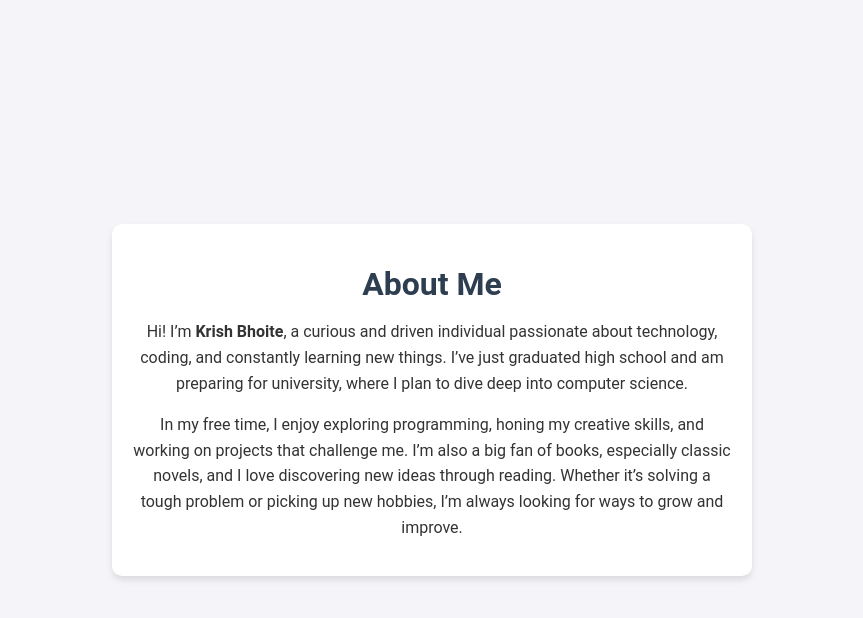
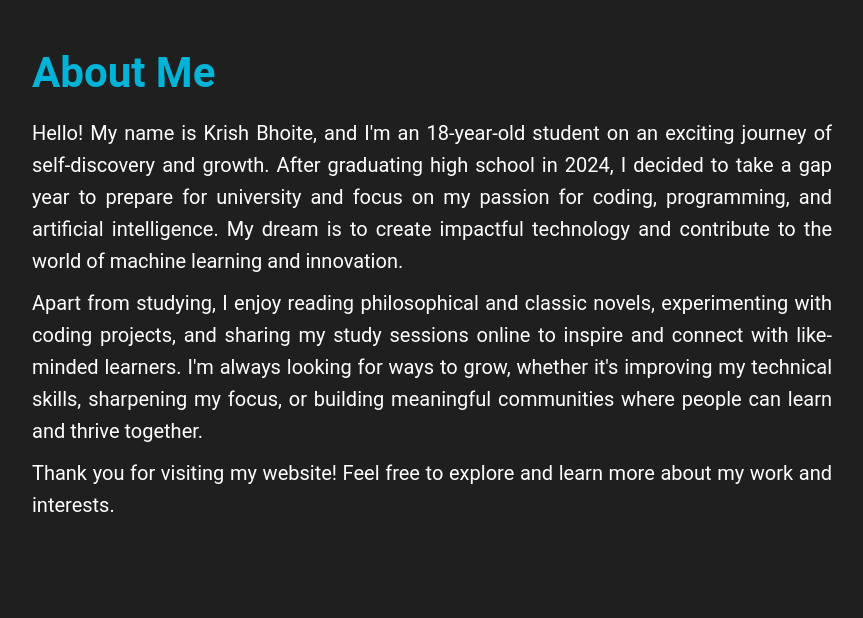
Before and after one commit to Krish121234/Profile, a plain HTML site: page about.html in a window 1280 px wide. Shown: the whole page, without its empty margins (208-1071 px from the left). Drawn offline with Linux system fonts and the light colour scheme.

Commit message:
about me v1

```diff
--- a/about.html
+++ b/about.html
@@ -1,47 +1,79 @@
 <!DOCTYPE html>
 <html lang="en">
 <head>
+    <meta charset="UTF-8">
     <meta name="viewport" content="width=device-width, initial-scale=1.0">
     <title>About Me</title>
     <style>
-        body {
-            font-family: 'Roboto', sans-serif;
+        /* General Styles */
+        html, body {
             margin: 0;
             padding: 0;
-            background-color: #f4f4f9;
-            color: #333;
+            height: 100%;
+            overflow: auto; /* Allow scrolling */
+            font-family: 'Roboto', sans-serif;
+            box-sizing: border-box;
+        }
+
+        body {
+            background-color: #1f1f1f; /* Dark grey background */
+            color: #ffffff; /* White text */
+            padding: 20px;
             display: flex;
-            justify-content: center;
+            flex-direction: column;
             align-items: center;
-            min-height: 100vh;
+            justify-content: flex-start; /* Content starts from the top */
         }
-        .container {
-            max-width: 600px;
-            text-align: center;
-            padding: 20px;
-            background: #ffffff;
-            box-shadow: 0 4px 6px rgba(0, 0, 0, 0.1);
-            border-radius: 10px;
+
+        h1 {
+            font-size: 36px;
+            font-weight: bold;
+            margin-bottom: 20px;
+            color: #00b4d8; /* A pleasant cyan for the title */
         }
-        h1 {
-            font-size: 2rem;
-            color: #2c3e50;
-            margin-bottom: 10px;
+
+        p {
+            font-size: 18px;
+            line-height: 1.6;
+            margin: 10px 0;
+            text-align: justify; /* Easier to read */
         }
-        p {
-            font-size: 1rem;
-            line-height: 1.6;
+
+        /* Container for content */
+        .content {
+            max-width: 800px; /* Limit width for readability */
+            width: 90%;
+        }
+
+        /* Media query for larger screens */
+        @media (min-width: 768px) {
+            h1 {
+                font-size: 42px;
+            }
+
+            p {
+                font-size: 20px;
+            }
         }
     </style>
 </head>
 <body>
-    <div class="container">
+    <div class="content">
         <h1>About Me</h1>
         <p>
-            Hi! I’m <strong>Krish Bhoite</strong>, a curious and driven individual passionate about technology, coding, and constantly learning new things. I’ve just graduated high school and am preparing for university, where I plan to dive deep into computer science.
+            Hello! My name is Krish Bhoite, and I'm an 18-year-old student on an exciting journey of self-discovery and growth.
+            After graduating high school in 2024, I decided to take a gap year to prepare for university and focus on my passion
+            for coding, programming, and artificial intelligence. My dream is to create impactful technology and contribute to
+            the world of machine learning and innovation.
         </p>
         <p>
-            In my free time, I enjoy exploring programming, honing my creative skills, and working on projects that challenge me. I’m also a big fan of books, especially classic novels, and I love discovering new ideas through reading. Whether it’s solving a tough problem or picking up new hobbies, I’m always looking for ways to grow and improve.
+            Apart from studying, I enjoy reading philosophical and classic novels, experimenting with coding projects, and sharing
+            my study sessions online to inspire and connect with like-minded learners. I'm always looking for ways to grow, whether
+            it's improving my technical skills, sharpening my focus, or building meaningful communities where people can learn and
+            thrive together.
+        </p>
+        <p>
+            Thank you for visiting my website! Feel free to explore and learn more about my work and interests.
         </p>
     </div>
 </body>
```
Also changed, not shown: 1 other file.
